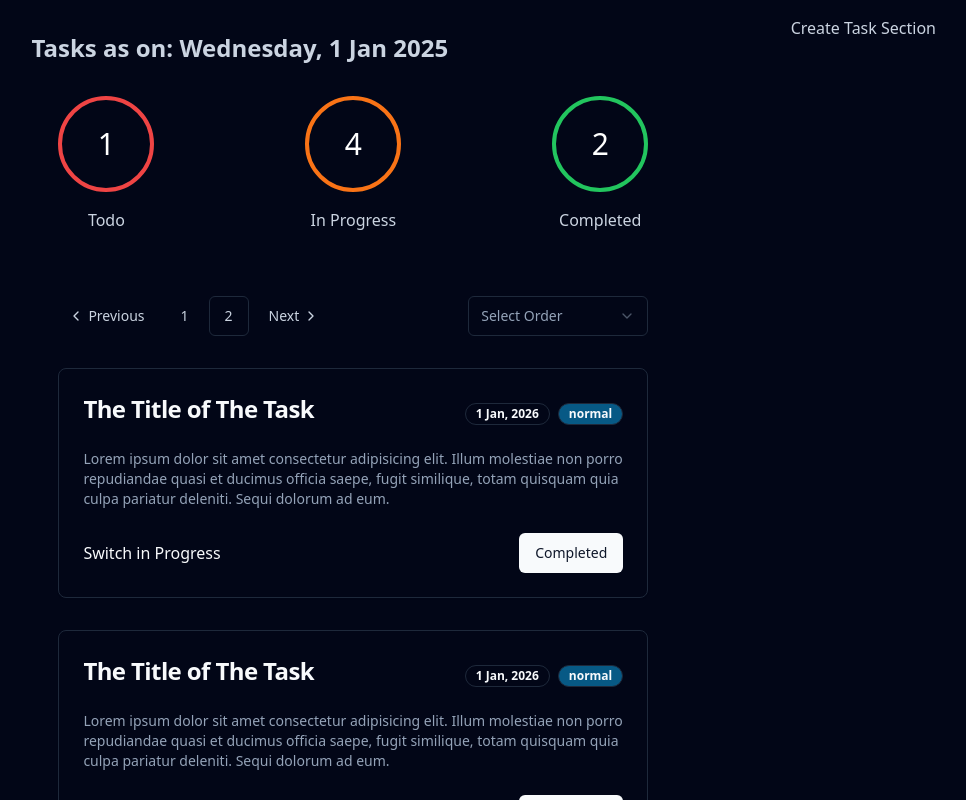
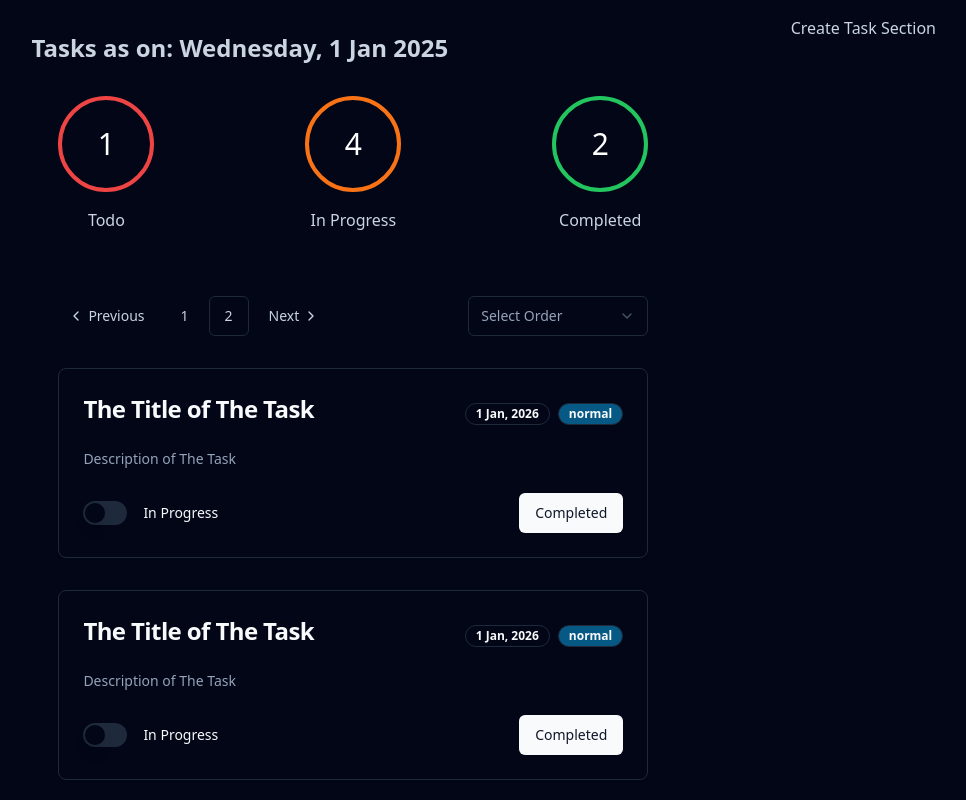
Before and after one commit to fatahillahseno/React-Frontend-Learning-Fullstack-Web-Development-Udemy, a React (Vite) app: page /tasks in a window 1280 px wide. Shown: the top 800 px of the page, without its empty margins (68-1034 px from the left). Built offline with nearby package versions, Linux system fonts and the light colour scheme.

Commit message:
Konfigurasi CardContent dengan diisi CardDescription
Konfigurasi CardFooter dengan diisi Switch+Label dan Button

```diff
--- a/package.json
+++ b/package.json
@@ -10,8 +10,10 @@
     "preview": "vite preview"
   },
   "dependencies": {
+    "@radix-ui/react-label": "^2.1.10",
     "@radix-ui/react-select": "^2.3.1",
     "@radix-ui/react-slot": "^1.3.0",
+    "@radix-ui/react-switch": "^1.3.1",
     "class-variance-authority": "^0.7.1",
     "clsx": "^2.1.1",
     "lucide-react": "^1.21.0",
--- a/src/components/Task/Task.jsx
+++ b/src/components/Task/Task.jsx
@@ -11,6 +11,8 @@
 
 import { Button } from "@/components/ui/button";
 import { Badge } from "@/components/ui/badge";
+import { Label } from "@/components/ui/label";
+import { Switch } from "@/components/ui/switch";
 
 export default function Task() {
   return (
@@ -28,16 +30,18 @@
           </Badge>
         </div>
       </CardHeader>
+
       <CardContent>
-        <CardDescription>
-          Lorem ipsum dolor sit amet consectetur adipisicing elit. Illum
-          molestiae non porro repudiandae quasi et ducimus officia saepe, fugit
-          similique, totam quisquam quia culpa pariatur deleniti. Sequi dolorum
-          ad eum.
-        </CardDescription>
+        <CardDescription>Description of The Task</CardDescription>
       </CardContent>
+
       <CardFooter className="flex flex-row justify-between">
-        <p>Switch in Progress</p>
+        <div className="flex items-center">
+          <Switch id="in-progress" />
+          <Label className="ml-4" htmlFor="in-progress">
+            In Progress
+          </Label>
+        </div>
         <Button>Completed</Button>
       </CardFooter>
     </Card>
--- /dev/null
+++ b/src/components/ui/label.jsx
@@ -0,0 +1,16 @@
+import * as React from "react"
+import * as LabelPrimitive from "@radix-ui/react-label"
+import { cva } from "class-variance-authority";
+
+import { cn } from "@/lib/utils"
+
+const labelVariants = cva(
+  "text-sm font-medium leading-none peer-disabled:cursor-not-allowed peer-disabled:opacity-70"
+)
+
+const Label = React.forwardRef(({ className, ...props }, ref) => (
+  <LabelPrimitive.Root ref={ref} className={cn(labelVariants(), className)} {...props} />
+))
+Label.displayName = LabelPrimitive.Root.displayName
+
+export { Label }
--- /dev/null
+++ b/src/components/ui/switch.jsx
@@ -0,0 +1,22 @@
+import * as React from "react"
+import * as SwitchPrimitives from "@radix-ui/react-switch"
+
+import { cn } from "@/lib/utils"
+
+const Switch = React.forwardRef(({ className, ...props }, ref) => (
+  <SwitchPrimitives.Root
+    className={cn(
+      "peer inline-flex h-6 w-11 shrink-0 cursor-pointer items-center rounded-full border-2 border-transparent transition-colors focus-visible:outline-none focus-visible:ring-2 focus-visible:ring-slate-950 focus-visible:ring-offset-2 focus-visible:ring-offset-white disabled:cursor-not-allowed disabled:opacity-50 data-[state=checked]:bg-slate-900 data-[state=unchecked]:bg-slate-200 dark:focus-visible:ring-slate-300 dark:focus-visible:ring-offset-slate-950 dark:data-[state=checked]:bg-slate-50 dark:data-[state=unchecked]:bg-slate-800",
+      className
+    )}
+    {...props}
+    ref={ref}>
+    <SwitchPrimitives.Thumb
+      className={cn(
+        "pointer-events-none block h-5 w-5 rounded-full bg-white shadow-lg ring-0 transition-transform data-[state=checked]:translate-x-5 data-[state=unchecked]:translate-x-0 dark:bg-slate-950"
+      )} />
+  </SwitchPrimitives.Root>
+))
+Switch.displayName = SwitchPrimitives.Root.displayName
+
+export { Switch }
```
Also changed, not shown: 1 other file (tests, documents, lock files or other folders).
